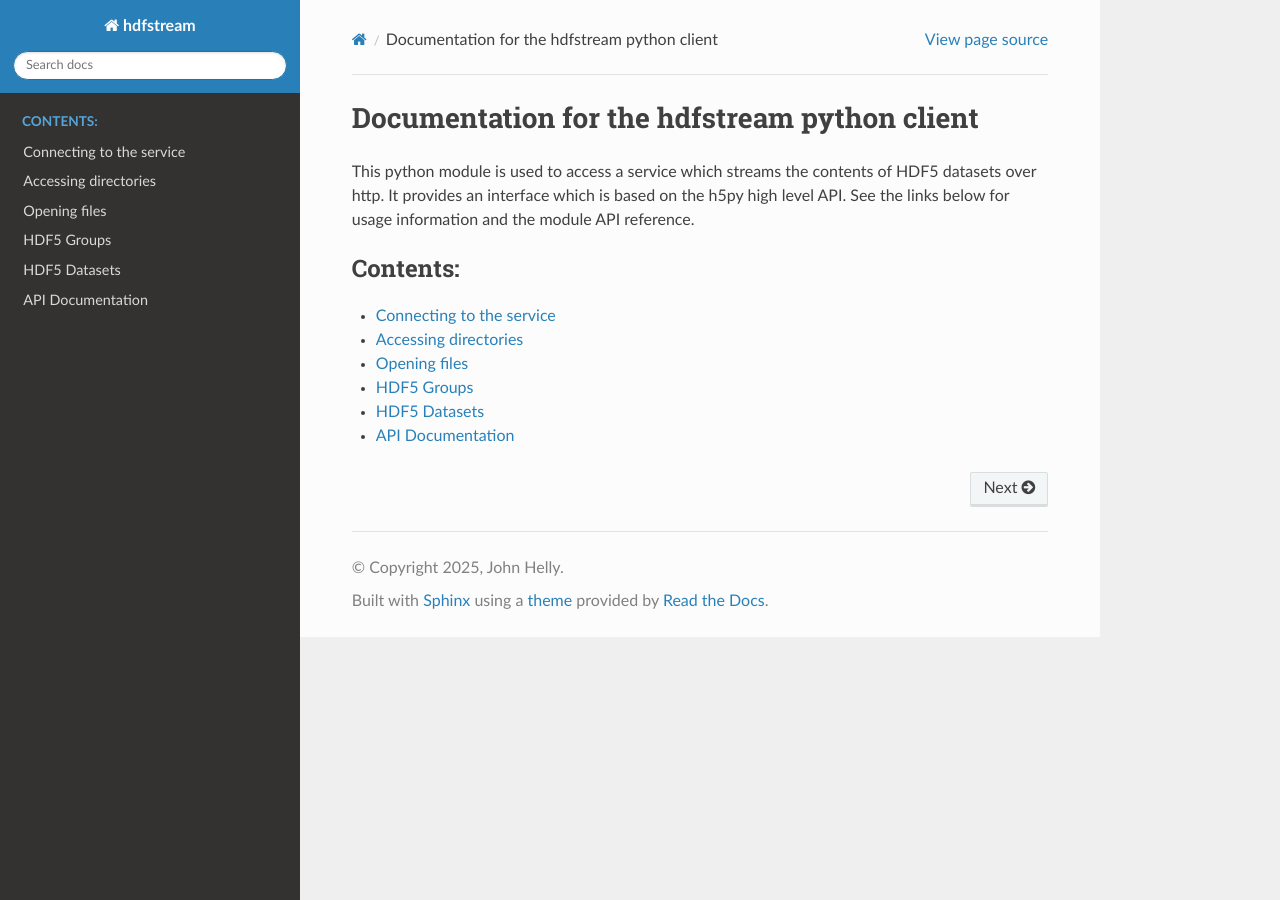
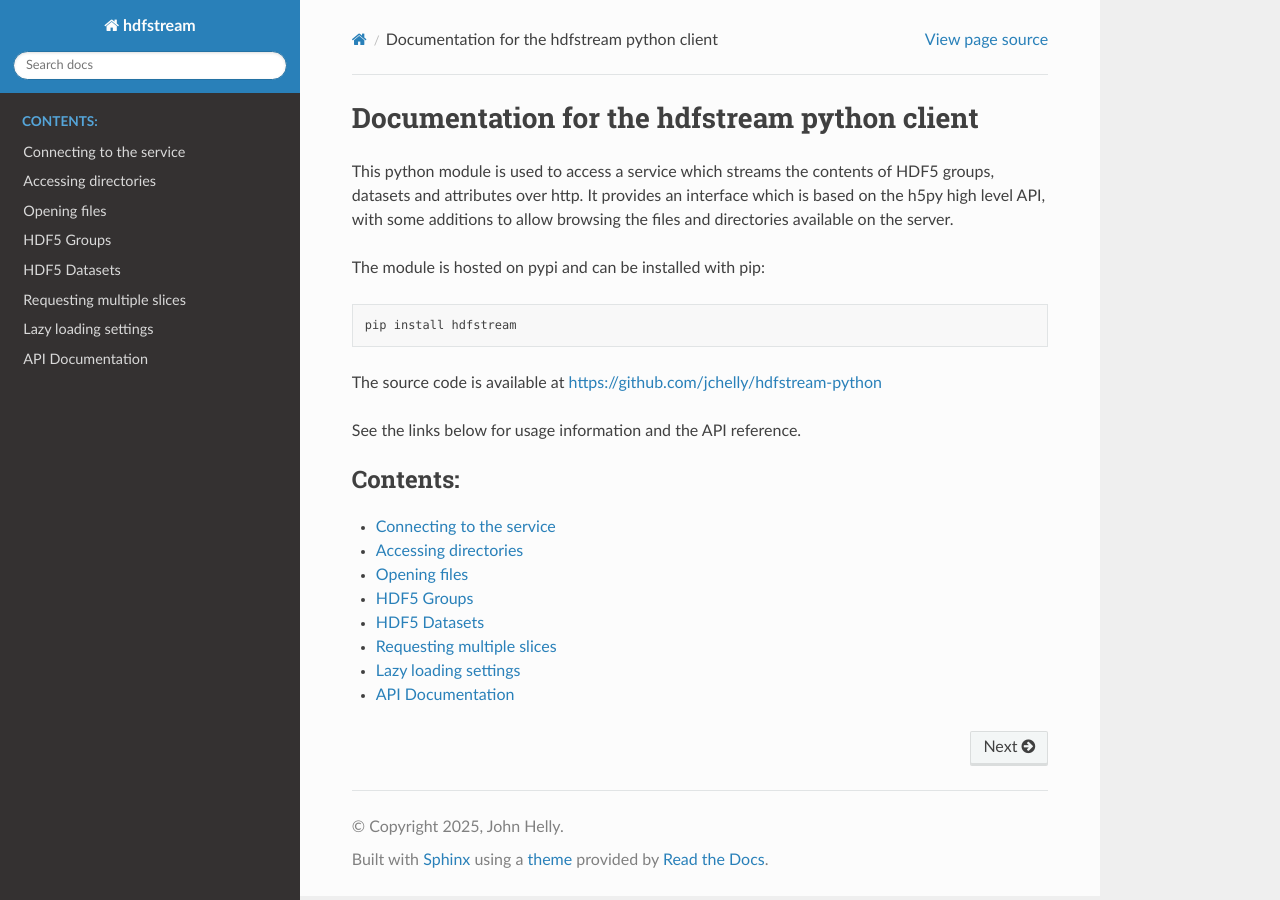
Before and after one commit to jchelly/hdfstream-python, a Sphinx documentation site: the page built from docs/source/index.rst, in a window 1280 px wide. Built offline with Sphinx 7.4.7 and the Read the Docs theme 3.1.0, drawn with Linux system fonts in a browser that asks for light colours.

Commit message:
Document lazy loading and multi slice options

```diff
--- a/docs/source/index.rst
+++ b/docs/source/index.rst
@@ -1,10 +1,19 @@
 Documentation for the hdfstream python client
 =============================================
 
-This python module is used to access a service which streams the contents of
-HDF5 datasets over http. It provides an interface which is based on the h5py
-high level API. See the links below for usage information and the module API
-reference.
+This python module is used to access a service which streams the
+contents of HDF5 groups, datasets and attributes over http. It
+provides an interface which is based on the h5py high level API, with
+some additions to allow browsing the files and directories available
+on the server.
+
+The module is hosted on pypi and can be installed with pip::
+
+  pip install hdfstream
+
+The source code is available at https://github.com/jchelly/hdfstream-python
+
+See the links below for usage information and the API reference.
 
 .. toctree::
    :maxdepth: 1
@@ -15,4 +24,6 @@
    files
    groups
    datasets
+   multi_slice
+   lazy_loading
    api
```
Also changed, not shown: docs/source/datasets.rst (+5 -2 lines), docs/source/lazy_loading.rst (added, +26 -0 lines), docs/source/multi_slice.rst (added, +35 -0 lines).
